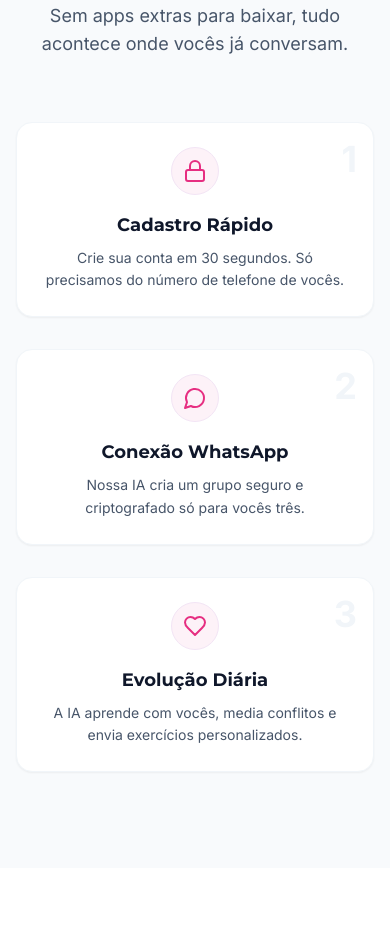
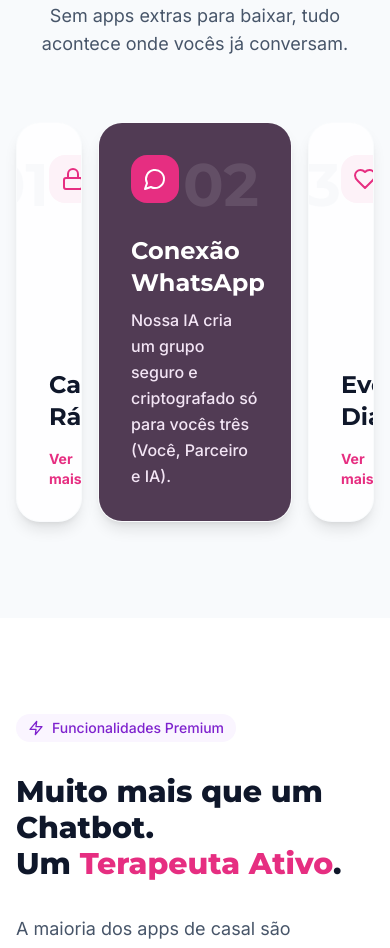
Before and after one commit to cesar6449921/relationship-brain, a React (Vite) app in the folder frontend/: page / in a window 390 px wide. Shown: the part 2208-3156 px from the top of the page. Built offline with nearby package versions, Linux system fonts and the light colour scheme; no server answers.

Commit message:
feat: adiciona animação 'Accordion' estilo iPhone Air na seção Como Funciona

```diff
--- a/frontend/package.json
+++ b/frontend/package.json
@@ -12,6 +12,7 @@
         "@react-oauth/google": "^0.13.4",
         "axios": "^1.6.7",
         "clsx": "^2.1.0",
+        "framer-motion": "^12.29.0",
         "lucide-react": "^0.330.0",
         "react": "^18.2.0",
         "react-dom": "^18.2.0",
--- /dev/null
+++ b/frontend/src/components/HowItWorksAccordion.jsx
@@ -0,0 +1,105 @@
+import { useState } from "react";
+import { motion } from "framer-motion";
+import { Lock, MessageCircle, Heart, ArrowRight } from "lucide-react";
+
+// Dados dos passos
+const steps = [
+    {
+        id: 1,
+        title: "Cadastro Rápido",
+        description: "Crie sua conta em segundos. Só precisamos do seu nome e telefone. Sem formulários chatos.",
+        icon: Lock,
+        image: "https://images.unsplash.com/photo-1616077168712-fc6c788cad34?q=80&w=1000&auto=format&fit=crop", // Lock/Security abstract
+        color: "bg-brand-50"
+    },
+    {
+        id: 2,
+        title: "Conexão WhatsApp",
+        description: "Nossa IA cria um grupo seguro e criptografado só para vocês três (Você, Parceiro e IA).",
+        icon: MessageCircle,
+        image: "https://images.unsplash.com/photo-1577563908411-5077b6dc7624?q=80&w=1000&auto=format&fit=crop", // Chat abstract
+        color: "bg-brand-100"
+    },
+    {
+        id: 3,
+        title: "Evolução Diária",
+        description: "A IA aprende com vocês, media conflitos em tempo real e envia exercícios personalizados.",
+        icon: Heart,
+        image: "https://images.unsplash.com/photo-1518199266791-5375a83190b7?q=80&w=1000&auto=format&fit=crop", // Heart/Love abstract
+        color: "bg-brand-200"
+    },
+];
+
+export default function HowItWorksAccordion() {
+    const [activeId, setActiveId] = useState(2); // Começa com o do meio aberto
+
+    return (
+        <div className="w-full max-w-5xl mx-auto h-[400px] flex gap-4">
+            {steps.map((step) => {
+                const isActive = activeId === step.id;
+
+                return (
+                    <motion.div
+                        key={step.id}
+                        onClick={() => setActiveId(step.id)}
+                        onHoverStart={() => setActiveId(step.id)} // Hover para desktop
+                        className={`relative rounded-3xl overflow-hidden cursor-pointer shadow-lg transition-all duration-300 ease-in-out border border-white/20`}
+                        animate={{
+                            flex: isActive ? 3 : 1,
+                        }}
+                        layout
+                        transition={{ type: "spring", stiffness: 200, damping: 25 }}
+                    >
+                        {/* Background Image com Overlay */}
+                        <div className="absolute inset-0">
+                            <div className={`absolute inset-0 opacity-90 ${isActive ? 'bg-brand-900/90' : 'bg-white'}`} />
+                            {/* Se quisermos usar a imagem de fundo: */}
+                            {/* <img src={step.image} alt="" className="w-full h-full object-cover grayscale mix-blend-overlay opacity-20" /> */}
+                        </div>
+
+                        {/* Conteúdo */}
+                        <div className="relative h-full flex flex-col justify-end p-8 isolate">
+
+                            {/* Ícone */}
+                            <div className={`absolute top-8 left-8 p-3 rounded-2xl ${isActive ? 'bg-brand-600 text-white' : 'bg-brand-50 text-brand-600'} transition-colors duration-300`}>
+                                <step.icon className="w-6 h-6" />
+                            </div>
+
+                            {/* Número do Passo */}
+                            <span className={`absolute top-8 right-8 text-6xl font-display font-bold opacity-10 ${isActive ? 'text-white' : 'text-slate-300'}`}>0{step.id}</span>
+
+                            {/* Texto */}
+                            <motion.div layout className="flex flex-col gap-2">
+                                <motion.h3
+                                    layout="position"
+                                    className={`text-2xl font-bold font-display ${isActive ? 'text-white' : 'text-slate-900'}`}
+                                >
+                                    {step.title}
+                                </motion.h3>
+
+                                {/* Descrição só aparece quando ativo */}
+                                {isActive && (
+                                    <motion.p
+                                        initial={{ opacity: 0, y: 20 }}
+                                        animate={{ opacity: 1, y: 0 }}
+                                        transition={{ delay: 0.1 }}
+                                        className="text-brand-100 font-medium leading-relaxed"
+                                    >
+                                        {step.description}
+                                    </motion.p>
+                                )}
+
+                                {/* Botão Fake "Ver mais" quando inativo */}
+                                {!isActive && (
+                                    <div className="mt-2 flex items-center gap-2 text-brand-600 font-bold text-sm">
+                                        Ver mais <ArrowRight className="w-4 h-4" />
+                                    </div>
+                                )}
+                            </motion.div>
+                        </div>
+                    </motion.div>
+                );
+            })}
+        </div>
+    );
+}
--- a/frontend/src/pages/Landing.jsx
+++ b/frontend/src/pages/Landing.jsx
@@ -4,6 +4,7 @@
     Heart, MessageCircle, Shield, ArrowRight, Check,
     Menu, X, ChevronDown, Star, Zap, Lock
 } from 'lucide-react';
+import HowItWorksAccordion from '../components/HowItWorksAccordion';
 
 export default function Landing() {
     const [isMenuOpen, setIsMenuOpen] = useState(false);
@@ -192,7 +193,9 @@
                 </div>
             </section>
 
-            {/* --- HOW IT WORKS --- */}
+
+
+            {/* --- HOW IT WORKS (NOVA ANIMAÇÃO) --- */}
             <section id="como-funciona" className="py-24 bg-slate-50">
                 <div className="max-w-7xl mx-auto px-4">
                     <div className="text-center max-w-3xl mx-auto mb-16">
@@ -200,29 +203,8 @@
                         <p className="text-lg text-slate-600">É tão simples quanto mandar um "Oi". Sem apps extras para baixar, tudo acontece onde vocês já conversam.</p>
                     </div>
 
-                    <div className="grid md:grid-cols-3 gap-8 relative">
-                        {/* Connector Line (Desktop) */}
-                        <div className="hidden md:block absolute top-12 left-[16%] right-[16%] h-0.5 bg-slate-200 -z-0"></div>
-
-                        <StepCard
-                            number="1"
-                            title="Cadastro Rápido"
-                            desc="Crie sua conta em 30 segundos. Só precisamos do número de telefone de vocês."
-                            icon={<Lock className="w-6 h-6 text-brand-600" />}
-                        />
-                        <StepCard
-                            number="2"
-                            title="Conexão WhatsApp"
-                            desc="Nossa IA cria um grupo seguro e criptografado só para vocês três."
-                            icon={<MessageCircle className="w-6 h-6 text-brand-600" />}
-                        />
-                        <StepCard
-                            number="3"
-                            title="Evolução Diária"
-                            desc="A IA aprende com vocês, media conflitos e envia exercícios personalizados."
-                            icon={<Heart className="w-6 h-6 text-brand-600" />}
-                        />
-                    </div>
+                    {/* Componente Interativo Accordion */}
+                    <HowItWorksAccordion />
                 </div>
             </section>
 
```
Also changed, not shown: 1 other file (tests, documents, lock files or other folders).
